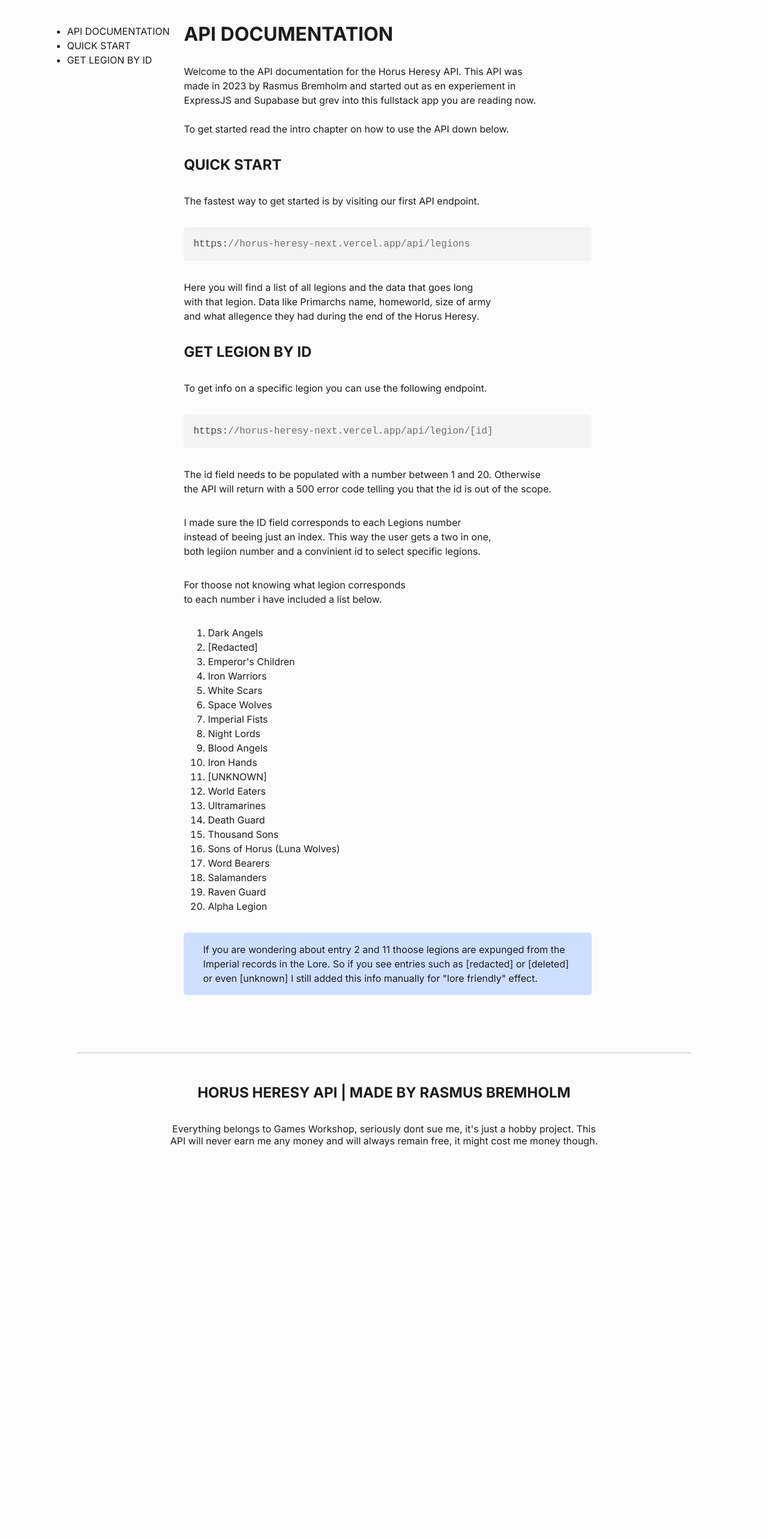
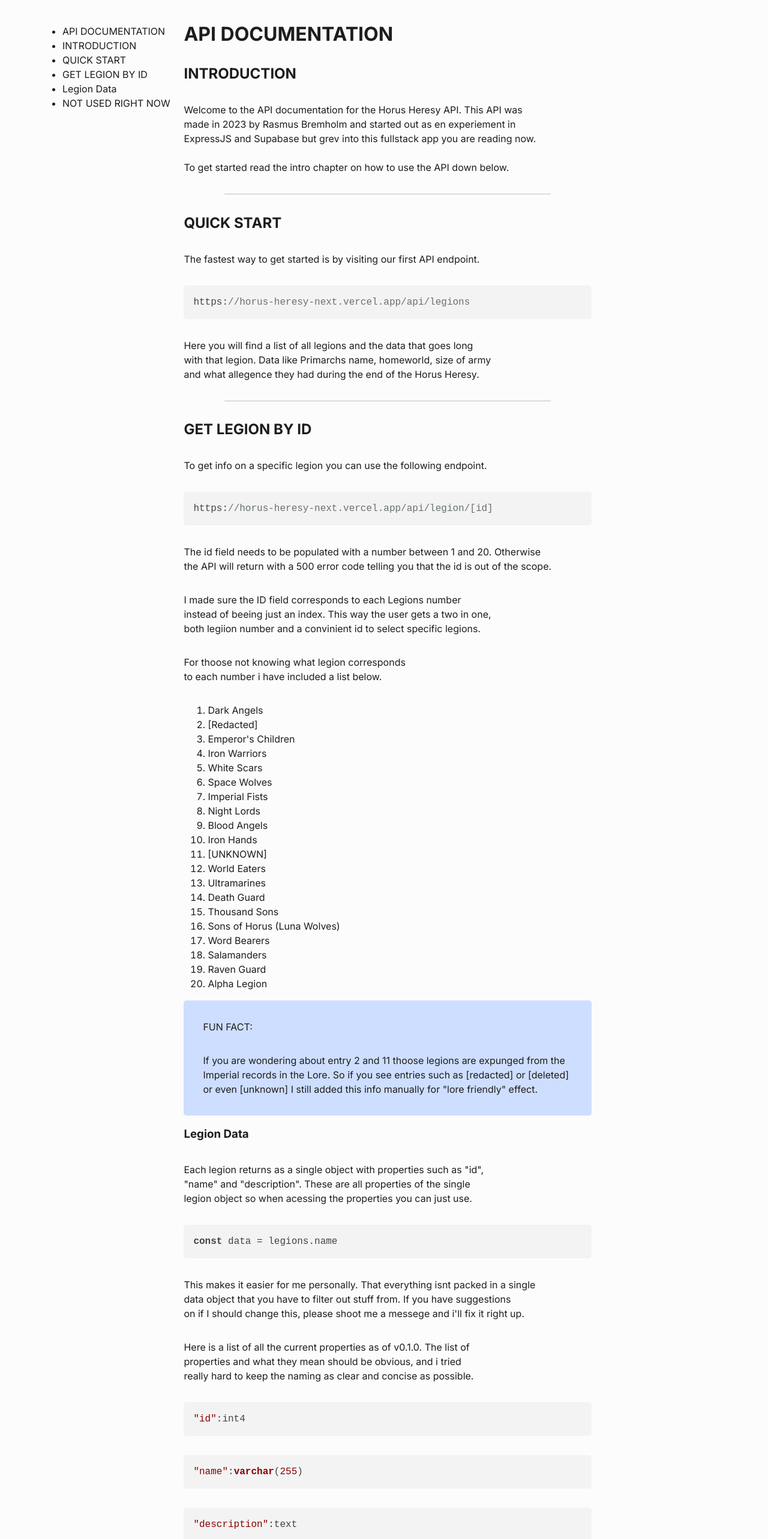
Before and after one commit to visceral89/horusheresy-front, a Next.js app: page /api-docs in a window 1280 px wide. Shown: the part 120-2686 px from the top of the page at 60% size. Before the commit the page ends 2064 px from the top, so only its background shows below. Built offline with nearby package versions, Linux system fonts and the light colour scheme.

Commit message:
Part 2 Api Page

```diff
--- a/app/api-docs/Sidebar.jsx
+++ b/app/api-docs/Sidebar.jsx
@@ -22,13 +22,15 @@ export default function Sidebar() {
 
 	return (
 		<aside className={styles.tocNav}>
+			<div className={styles.listContainer}>
 				<ul>
 					{toc.map((item) => (
-					<li className={styles.tocLinkItem}>
+						<li key={item.id} className={styles.tocLinkItem}>
 							<Link href={`#${item.id}`}>{item.text}</Link>
 						</li>
 					))}
 				</ul>
+			</div>
 		</aside>
 	);
 }
--- a/app/api-docs/api-docs.module.scss
+++ b/app/api-docs/api-docs.module.scss
@@ -12,10 +12,17 @@
 	display: flex;
 	flex: 1;
 	flex-direction: column;
-	align-items: center;
-	height: 100%;
+	align-items: flex-start;
+	//height: 100%;
 	max-width: 30%;
 	text-align: left;
+	scroll-behavior: smooth;
+	overflow: visible;
+}
+
+.listContainer {
+	position: sticky;
+	top: 0;
 }
 
 .content {
@@ -29,8 +36,9 @@
 
 .funfact {
 	display: flex;
-	justify-content: center;
-	align-items: center;
+	flex-direction: column;
+	justify-content: flex-start;
+	align-items: flex-start;
 	background-color: rgba($color: #cedeff2a, $alpha: 1);
 	padding: 1rem 2rem;
 	text-wrap: stable;
--- a/app/api-docs/page.jsx
+++ b/app/api-docs/page.jsx
@@ -1,13 +1,15 @@
 import styles from "./api-docs.module.scss";
 import Sidebar from "./Sidebar";
 import Code from "../components/Code";
+import Divider from "../components/Divider";
 
 export default function Apidocs() {
 	return (
 		<main className={styles.main}>
 			<Sidebar />
 			<div className={styles.content} id='content'>
-				<h1>API Documentation</h1>
+				<h1 id='title'>API Documentation</h1>
+				<h2 id='intro'>Introduction</h2>
 				<p>
 					Welcome to the API documentation for the Horus Heresy API. This API
 					was made in 2023 by Rasmus Bremholm and started out as en experiement
@@ -18,19 +20,19 @@ export default function Apidocs() {
 					To get started read the intro chapter on how to use the API down
 					below.
 				</p>
-				<h2>Quick Start</h2>
+				<Divider />
+				<h2 id='quickstart'>Quick Start</h2>
 				<p>
 					The fastest way to get started is by visiting our first API endpoint.
 				</p>
-
 				<Code text={`https://horus-heresy-next.vercel.app/api/legions`} />
-
 				<p>
 					Here you will find a list of all legions and the data that goes long
 					with that legion. Data like Primarchs name, homeworld, size of army
 					and what allegence they had during the end of the Horus Heresy.
 				</p>
-				<h2>Get Legion by ID</h2>
+				<Divider />
+				<h2 id='legionid'>Get Legion by ID</h2>
 				<p>
 					To get info on a specific legion you can use the following endpoint.
 				</p>
@@ -71,12 +73,53 @@ export default function Apidocs() {
 					<li>Raven Guard</li>
 					<li>Alpha Legion</li>
 				</ol>
-				<p className={styles.funfact}>
-					If you are wondering about entry 2 and 11 thoose legions are expunged
-					from the Imperial records in the Lore. So if you see entries such as
-					[redacted] or [deleted] or even [unknown] I still added this info
-					manually for "lore friendly" effect.
+				<div className={styles.funfact}>
+					<p>FUN FACT:</p>
+					<p>
+						If you are wondering about entry 2 and 11 thoose legions are
+						expunged from the Imperial records in the Lore. So if you see
+						entries such as [redacted] or [deleted] or even [unknown] I still
+						added this info manually for "lore friendly" effect.
+					</p>
+				</div>
+				<h3 id='legiondata'>Legion Data</h3>
+				<p>
+					Each legion returns as a single object with properties such as "id",
+					"name" and "description". These are all properties of the single
+					legion object so when acessing the properties you can just use.
 				</p>
+				<Code text={`const data = legions.name`} />
+				<p>
+					This makes it easier for me personally. That everything isnt packed in
+					a single data object that you have to filter out stuff from. If you
+					have suggestions on if I should change this, please shoot me a messege
+					and i'll fix it right up.
+				</p>
+				<p>
+					Here is a list of all the current properties as of v0.1.0. The list of
+					properties and what they mean should be obvious, and i tried really
+					hard to keep the naming as clear and concise as possible.
+				</p>
+				<Code text={`"id":int4`} />
+				<Code text={`"name":varchar(255)`} />
+				<Code text={`"description":text`} />
+				<Code text={`"primarch":varchar(255)`} />
+				<Code text={`"traitor":bool`} />
+				<Code text={`"homeworld":varchar(255)`} />
+				<Code
+					text={`"colors":json (Object containing properties for "primary" and "secondary" colors.)`}
+				/>
+				<Code
+					text={`"size":int8 (Size of the legions army, its usually in the 100,000 range.)`}
+				/>
+				<Code
+					text={`"characters":json (Same as color, will be a list of noteworthy characters from the legion.)`}
+				/>
+				<Code text={`"quote":varchar(255)`} />
+				<Code text={`"battlecry":varchar(255)`} />
+				<h3>NOT USED RIGHT NOW</h3>
+				<Code text={`"primarch_image_url":varchar(255)`} />
+				<Code text={`"homeworld_image_url":varchar(255)`} />
 			</div>
 		</main>
 	);
```
Lines whose indentation alone changed are shown as unchanged.
